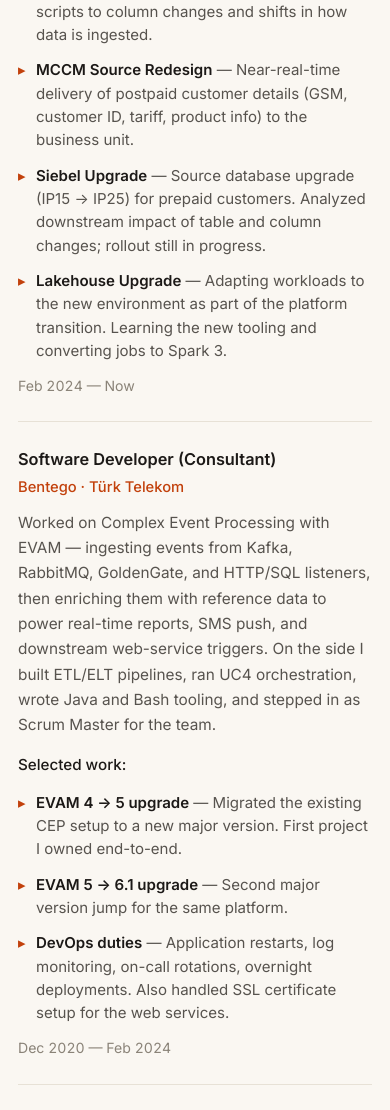
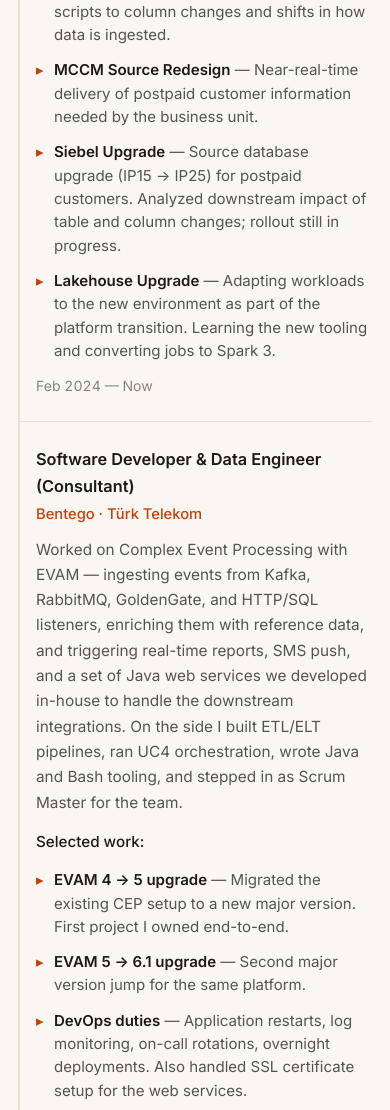
Before and after one commit to erhanozgen/erhanozgen.github.io, a plain HTML site: page index.html in a window 390 px wide. Shown: the part 2405-3515 px from the top of the page. Drawn offline with Linux system fonts and the light colour scheme.

Commit message:
Indent engagements under Bentego; fix Siebel/MCCM; TT title + Java web services; education tweaks

```diff
--- a/index.html
+++ b/index.html
@@ -402,6 +402,10 @@
       border-bottom: 1px solid var(--border);
     }
     .exp-item:last-child { border-bottom: none; }
+    .exp-item.exp-sub {
+      padding-left: 28px;
+      border-left: 2px solid var(--border);
+    }
     .exp-date {
       color: var(--text-muted);
       font-size: 0.88rem;
@@ -593,6 +597,7 @@
       .hero-grid { grid-template-columns: 1fr; gap: 40px; }
       .hero-photo-wrap { width: 230px; height: 260px; order: -1; }
       .exp-item { grid-template-columns: 1fr; gap: 6px; }
+      .exp-item.exp-sub { padding-left: 16px; }
       .exp-date { order: 2; }
     }
 
@@ -682,7 +687,7 @@
       </div>
     </div>
 
-    <div class="exp-item">
+    <div class="exp-item exp-sub">
       <div class="exp-date">Feb 2024 — Now</div>
       <div class="exp-content">
         <h3>Senior Big Data Engineer (Consultant)</h3>
@@ -692,19 +697,19 @@
         <ul class="project-list">
           <li><strong>DDS (Digital Data Store)</strong> — Active streaming platform handling the data flow for all Vodafone customers (prepaid, postpaid, individual, corporate). Built on Continuous Airflow.</li>
           <li><strong>Polaris</strong> — Source database upgrade from Kenan to Vibe. Owned the work end-to-end (analysis → design → development → babysitting), adapting affected DAGs and scripts to column changes and shifts in how data is ingested.</li>
-          <li><strong>MCCM Source Redesign</strong> — Near-real-time delivery of postpaid customer details (GSM, customer ID, tariff, product info) to the business unit.</li>
-          <li><strong>Siebel Upgrade</strong> — Source database upgrade (IP15 → IP25) for prepaid customers. Analyzed downstream impact of table and column changes; rollout still in progress.</li>
+          <li><strong>MCCM Source Redesign</strong> — Near-real-time delivery of postpaid customer information needed by the business unit.</li>
+          <li><strong>Siebel Upgrade</strong> — Source database upgrade (IP15 → IP25) for postpaid customers. Analyzed downstream impact of table and column changes; rollout still in progress.</li>
           <li><strong>Lakehouse Upgrade</strong> — Adapting workloads to the new environment as part of the platform transition. Learning the new tooling and converting jobs to Spark 3.</li>
         </ul>
       </div>
     </div>
 
-    <div class="exp-item">
+    <div class="exp-item exp-sub">
       <div class="exp-date">Dec 2020 — Feb 2024</div>
       <div class="exp-content">
-        <h3>Software Developer (Consultant)</h3>
+        <h3>Software Developer &amp; Data Engineer (Consultant)</h3>
         <div class="company">Bentego · Türk Telekom</div>
-        <p>Worked on Complex Event Processing with EVAM — ingesting events from Kafka, RabbitMQ, GoldenGate, and HTTP/SQL listeners, then enriching them with reference data to power real-time reports, SMS push, and downstream web-service triggers. On the side I built ETL/ELT pipelines, ran UC4 orchestration, wrote Java and Bash tooling, and stepped in as Scrum Master for the team.</p>
+        <p>Worked on Complex Event Processing with EVAM — ingesting events from Kafka, RabbitMQ, GoldenGate, and HTTP/SQL listeners, enriching them with reference data, and triggering real-time reports, SMS push, and a set of Java web services we developed in-house to handle the downstream integrations. On the side I built ETL/ELT pipelines, ran UC4 orchestration, wrote Java and Bash tooling, and stepped in as Scrum Master for the team.</p>
         <p class="project-heading">Selected work:</p>
         <ul class="project-list">
           <li><strong>EVAM 4 → 5 upgrade</strong> — Migrated the existing CEP setup to a new major version. First project I owned end-to-end.</li>
@@ -824,10 +829,9 @@
     <div class="edu-item">
       <div>
         <h3>Pamukkale University</h3>
-        <div class="meta">B.Sc., Computer Engineering</div>
+        <div class="meta">Computer Engineering</div>
       </div>
-      <!-- TODO: Verify graduation year range -->
-      <div class="date">2016 — 2020</div>
+      <div class="date">2015 — 2020</div>
     </div>
   </section>
 
```
